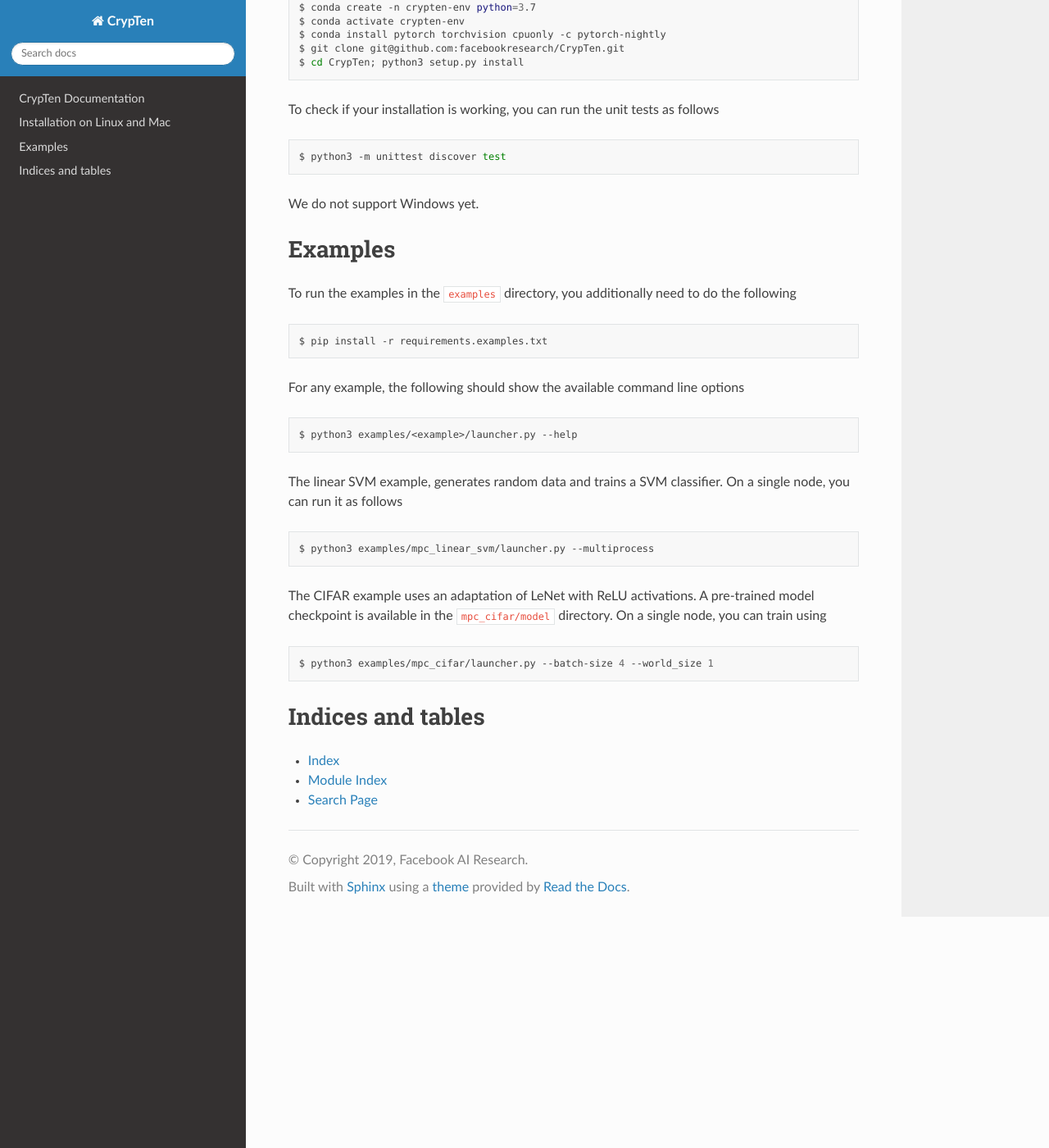
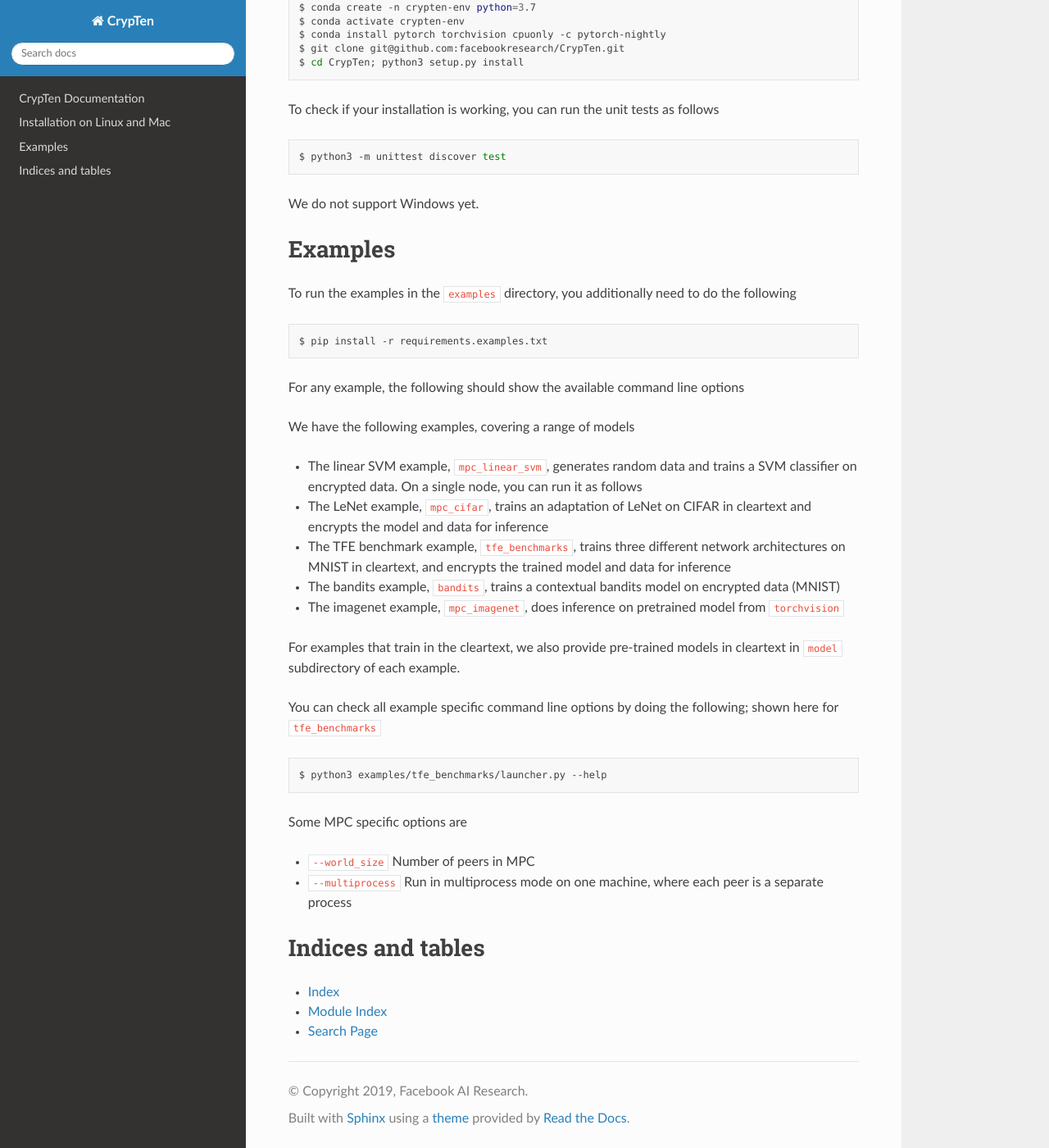
Before and after one commit to facebookresearch/CrypTen, a Sphinx documentation site: the page built from docs/index.rst, in a window 1280 px wide and 1400 px high, scrolled down 403 px. Shown: the whole window at 82% size. Built offline with Sphinx 7.4.7 and the Read the Docs theme 2.0.0, drawn with Linux system fonts in a browser that asks for light colours.

Commit message:
RTD docs
Summary: Pull Request resolved: https://github.com/fairinternal/CrypTen/pull/71

Differential Revision: D17686878

Pulled By: shubho

fbshipit-source-id: 3ee5d1110a13b87cdc5aa17fb8d2e6fcd176e68d

```diff
--- a/docs/conf.py
+++ b/docs/conf.py
@@ -31,7 +31,10 @@
 # Add any Sphinx extension module names here, as strings. They can be
 # extensions coming with Sphinx (named 'sphinx.ext.*') or your custom
 # ones.
-extensions = []
+extensions = [
+    'sphinx.ext.autodoc',
+    'sphinx.ext.autosummary',
+]
 
 # Add any paths that contain templates here, relative to this directory.
 templates_path = ["_templates"]
--- a/docs/index.rst
+++ b/docs/index.rst
@@ -44,30 +44,41 @@
 
 For any example, the following should show the available command line options
 
-.. code-block:: bash
+We have the following examples, covering a range of models
 
-    $ python3 examples/<example>/launcher.py --help
+- The linear SVM example, ``mpc_linear_svm``, generates random data and trains a
+  SVM classifier on encrypted data.  On a single node, you can run it as follows
+- The LeNet example, ``mpc_cifar``, trains an adaptation of LeNet on CIFAR in
+  cleartext and encrypts the model and data for inference
+- The TFE benchmark example, ``tfe_benchmarks``, trains three different network
+  architectures on MNIST in cleartext, and encrypts the trained model and data
+  for inference
+- The bandits example, ``bandits``, trains a contextual bandits model on
+  encrypted data (MNIST)
+- The imagenet example, ``mpc_imagenet``, does inference on pretrained model from
+  ``torchvision``
 
-The linear SVM example, generates random data and trains a SVM classifier.
-On a single node, you can run it as follows
+For examples that train in the cleartext, we also provide pre-trained models in
+cleartext in ``model`` subdirectory of each example.
+
+You can check all example specific command line options by doing the following;
+shown here for ``tfe_benchmarks``
 
 .. code-block:: bash
 
-    $ python3 examples/mpc_linear_svm/launcher.py --multiprocess
+    $ python3 examples/tfe_benchmarks/launcher.py --help
+
+Some MPC specific options are
+
+- ``--world_size`` Number of peers in MPC
+- ``--multiprocess`` Run in multiprocess mode on one machine, where each peer is a
+  separate process
 
 
 .. toctree::
    :maxdepth: 2
    :caption: Contents:
 
-
-The CIFAR example uses an adaptation of LeNet with ReLU activations.
-A pre-trained model checkpoint is available in the ``mpc_cifar/model`` directory.
-On a single node, you can train using
-
-.. code-block:: bash
-
-    $ python3 examples/mpc_cifar/launcher.py --batch-size 4 --world_size 1
 
 
 Indices and tables
```
